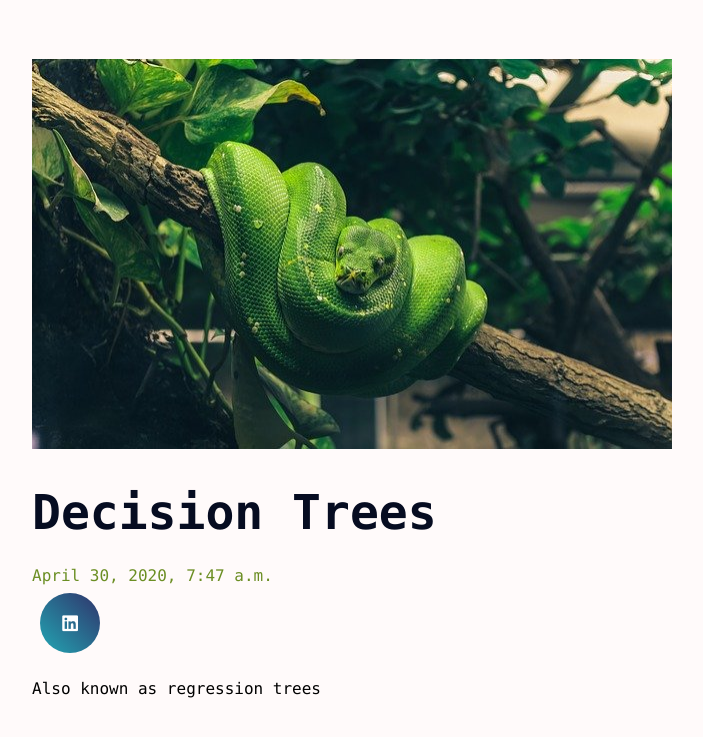
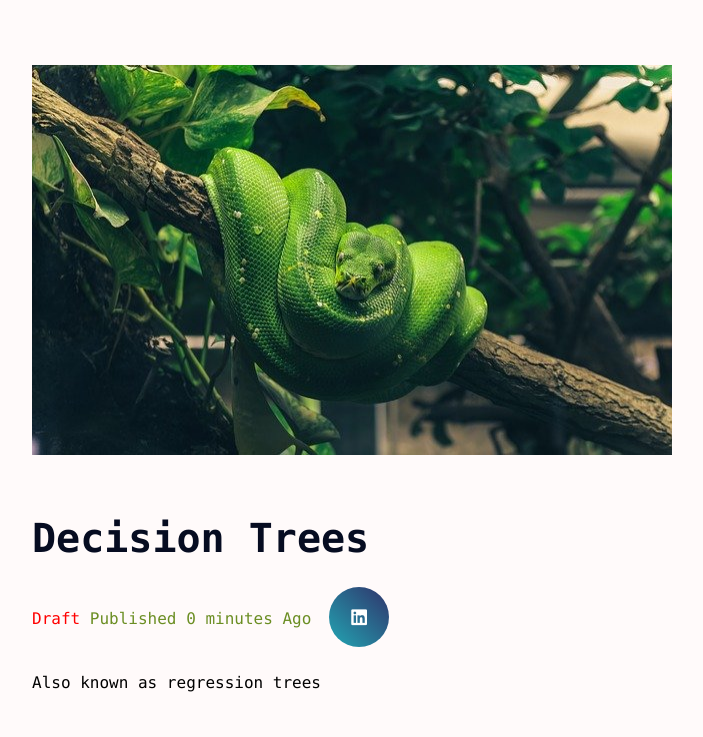
Before and after one commit to ss756/trydjango, a Django app: page /posts/decision-trees/ in a window 1280 px wide. Shown: the top 737 px of the page, without its empty margins (53-756 px from the left). Run offline with Django 3.2, Linux system fonts and the light colour scheme; a user stored in the database is signed in; data comes from the database, SQL or seed files in the repository; both versions use the stored data as it was after the commit; some libraries are stand-ins or nearby versions.

Commit message:
included draft posts

```diff
--- a/src/blog/posts/forms.py
+++ b/src/blog/posts/forms.py
@@ -9,4 +9,6 @@ class PostForm(forms.ModelForm):
             "title",
             "content",
             "image",
+            "publish",
+            "draft",
         ]
--- a/src/blog/posts/models.py
+++ b/src/blog/posts/models.py
@@ -4,21 +4,31 @@ from django.db.models.signals import pre_save
 from django.utils.text import slugify
 from django.conf import settings
 from django.contrib.auth.models import User
+from django.utils import timezone
 # Create your models here.
 # MVC  Model View Controller
+class PostManager (models.Manager):
+    def active(self, *args, **kwargs):
+        return super(PostManager, self).filter(draft=False)
+
 def upload_location(instance,filename):
     return "{}/{}".format(instance.slug,filename)
-User= settings.AUTH_USER_MODEL
+
+User = settings.AUTH_USER_MODEL
+
 class Post(models.Model):
-    user=models.ForeignKey(User,default=1,null=True, on_delete=models.SET_NULL)
-    title=models.CharField(max_length=120)
-    slug=models.SlugField(unique=True)
-    content=models.TextField()
-    image=models.ImageField(upload_to=upload_location,width_field='width_field',height_field='height_field')
-    width_field=models.IntegerField(default=0)
-    height_field=models.IntegerField(default=0)
-    timestamp=models.DateTimeField(auto_now=False,auto_now_add=True)
-    updated=models.DateTimeField(auto_now=True,auto_now_add=False)
+    user = models.ForeignKey(User,default=1,null=True, on_delete=models.SET_NULL)
+    title = models.CharField(max_length=120)
+    slug = models.SlugField(unique=True)
+    content = models.TextField()
+    image = models.ImageField(upload_to=upload_location,width_field='width_field',height_field='height_field')
+    width_field = models.IntegerField(default=0)
+    height_field = models.IntegerField(default=0)
+    draft = models.BooleanField(default=False)
+    publish = models.DateField(auto_now=False, auto_now_add=False)
+    timestamp = models.DateTimeField(auto_now=False,auto_now_add=True)
+    updated = models.DateTimeField(auto_now=True,auto_now_add=False)
+    objects = PostManager()
     def __unicode__(self):
         return self.title
     def __str__(self):
@@ -30,17 +40,17 @@ class Post(models.Model):
         ordering=["-timestamp","-updated"]
 
 def create_slug(instance,new_slug=None):
-    slug=slugify(instance.title)
+    slug = slugify(instance.title)
     if new_slug is not None:
-        slug=new_slug
+        slug = new_slug
     qs=Post.objects.filter(slug=slug).order_by("-id")
-    exists= qs.exists()
+    exists = qs.exists()
     if exists:
-        new_slug ="{}-{}".format(slug, qs.first().id)
+        new_slug = "{}-{}".format(slug, qs.first().id)
         return create_slug(instance, new_slug= new_slug)
     return slug
 
 def pre_save_post_receiver(sender,instance,*args,**kwargs):
     if not instance.slug:
-        instance.slug =create_slug(instance)
+        instance.slug = create_slug(instance)
 pre_save.connect(pre_save_post_receiver, sender=Post)
--- a/src/blog/posts/views.py
+++ b/src/blog/posts/views.py
@@ -7,7 +7,7 @@ from .forms import PostForm
 from django.core.paginator import Paginator, EmptyPage,PageNotAnInteger
 from django.shortcuts import render
 from urllib.parse import quote_plus
-
+from django.utils import timezone
 
 
 
@@ -34,6 +34,9 @@ def post_create(request, *args, **kwargs):
 def post_detail(request, slug, *args, **kwargs):
     # return HttpResponse('<h1> Post Details are below  </h1')
     instance = get_object_or_404(Post, slug=slug)
+    if instance.draft :
+        if not request.user.is_staff or not request.user.is_superuser:
+            raise Http404
     share_string=quote_plus(instance.content)
     boo = request.user.is_authenticated
     context = {
@@ -55,8 +58,11 @@ def post_list(request, *args, **kwargs):
     #     context={
     #         "title": "My Post List is working"
     #     }
-    queryset_list: object = Post.objects.all().order_by('-timestamp')
-
+    queryset_list: object = Post.objects.active().order_by('-timestamp')
+    if request.user.is_staff or request.user.is_superuser:
+        queryset_list: object= Post.objects.all().order_by('timestamp')
+    #queryset_list: object = Post.objects.filter(draft=False).filter(publish__lte=timezone.now())
+    #queryset_list: object = Post.objects.filter(draft=False)
     paginator = Paginator(queryset_list, 2)  # show 9 contacts per page
     page_request_var="page"
     page = request.GET.get(page_request_var)
--- a/src/blog/static/css/base.css
+++ b/src/blog/static/css/base.css
@@ -32,7 +32,7 @@ h2{
 
 
 h1{
-  font-size: 300%;
+  font-size: 250%;
   margin: 35px 0 25px;
   font-weight: 800;
   color: #060c21;
--- a/src/blog/templates/post_detail.html
+++ b/src/blog/templates/post_detail.html
@@ -11,12 +11,20 @@
 <img src="{{ instance.image.url}}" style="width:640px;height:390px" class='img-responsive' />
 {% endif %}
 <div class="col-sm-offset-3">
-    <h1>{{ title }}<h6>{{ instance.timestamp }}</h6></h1>
+    <br>
     <div class="social-buttons">
+        <h1>
+            {{ title }}
+        </h1>
+
+         {% if instance.draft %}<span style="color:red;">  Draft  </span>{% endif %}<span style="color:olivedrab;">Published {{ instance.publish|timesince }} Ago</span>
             <a href="https://www.linkedin.com/shareArticle?mini=true&url={{ request.build_absolute_uri }}&title={{ instance.title }}&summary={{ instance.content|urlify }}&source={{ request.build_absolute_uri }}/">
                 <i class="fab fa-linkedin"></i>
             </a>
+
     </div>
+
+
     <br>
             {{ instance.content|linebreaks|safe }}
     </br>
--- a/src/blog/templates/post_list.html
+++ b/src/blog/templates/post_list.html
@@ -1,7 +1,7 @@
 {% extends "base.html" %}
 {% block content %}
 <div class="upper_layer">
-<h1> Wildlife Engine Classification</h1>
+<h1> Blog Articles</h1>
 </div>
 <h5>
     <p>
@@ -29,7 +29,9 @@
                                     <p>
                                 <br>Posted {{ obj.timestamp|timesince }} ago
                                 {% if obj.updated > obj.timestamp %}
-                                <br>Updated: {{ obj.updated|timesince }} Ago
+                                        <small>
+                                            <br>Updated:{{ obj.updated|timesince }} ago
+                                        </small>
                                 {% endif %}
                                     </p>
                             </small>
```
Also changed, not shown: src/blog/db.sqlite3, src/blog/posts/migrations/0003_auto_20200430_2357.py (added), src/media_cdn/signals-and-systems/franck-v-U3sOwViXhkY-unsplash.jpg (added), 1 other file.
